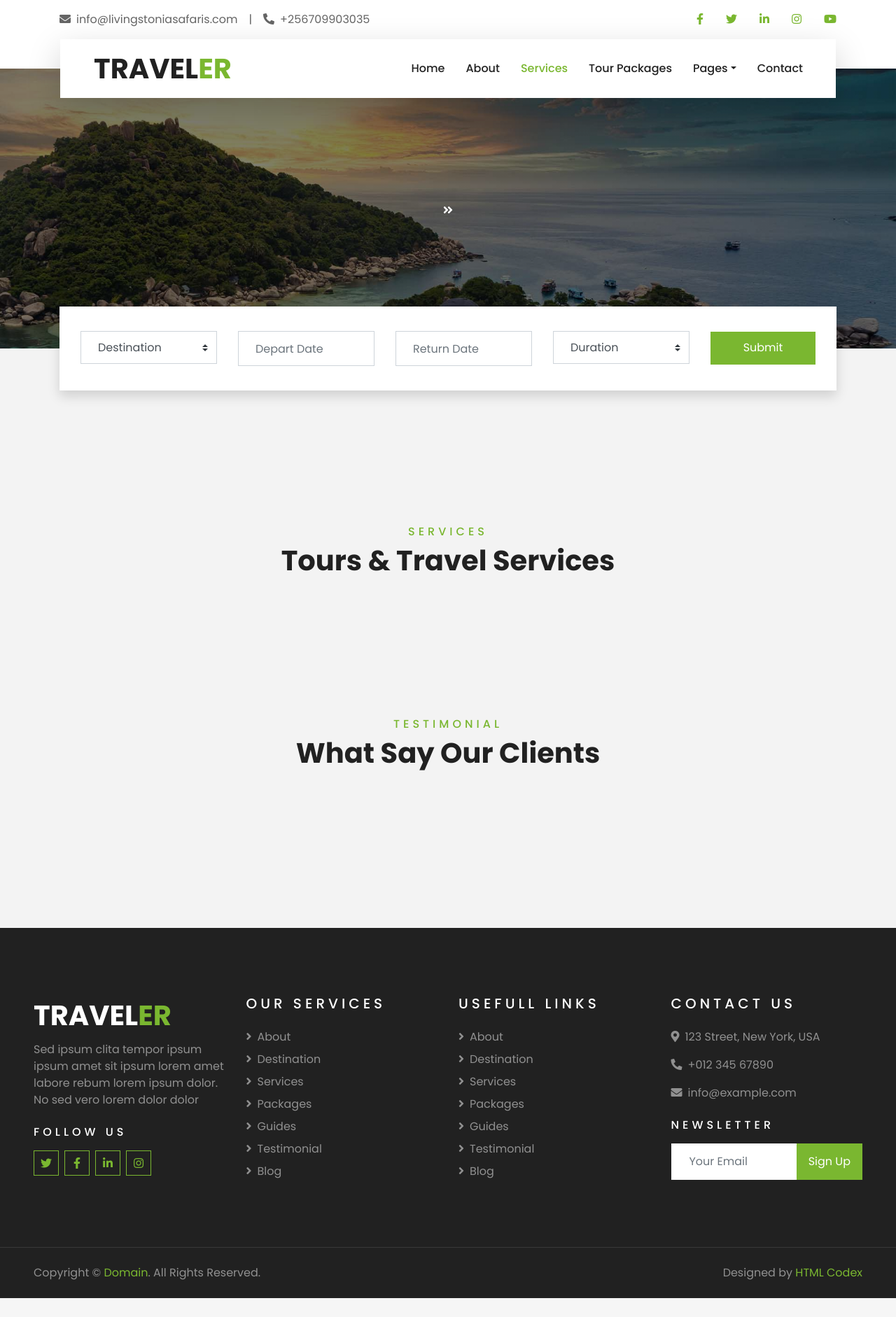
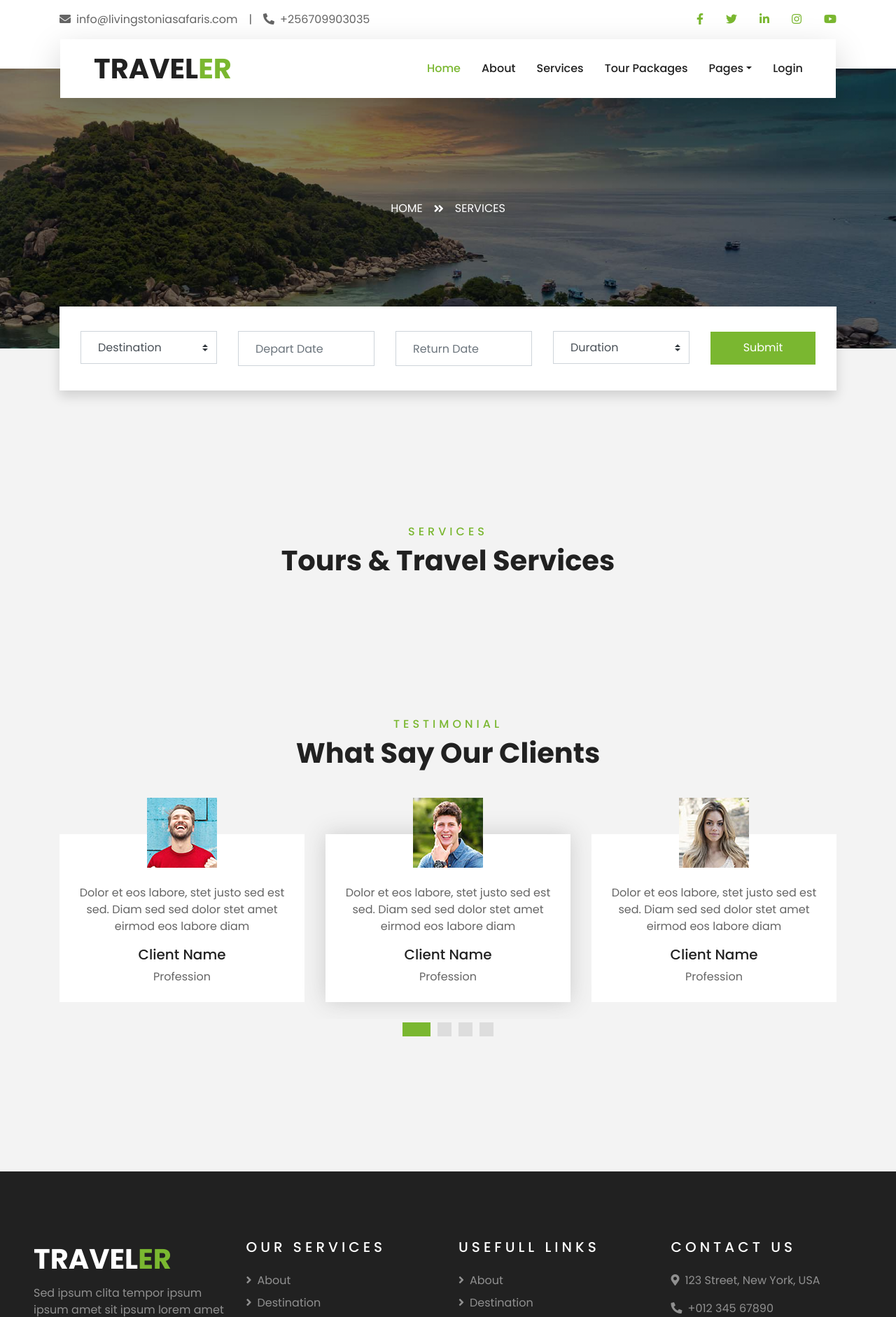
Before and after one commit to baliddeki/Livingstonia-Tours-Travel, a Laravel app: page /services in a window 1280 px wide. Shown: the top 1882 px of the page at 70% size. Before the commit the page ends 1855 px from the top, so only its background shows below. Run offline with Laravel 10, Linux system fonts and the light colour scheme; data that the repository does not hold is empty; some libraries are stand-ins or nearby versions.

Commit message:
modified landing page services and tour packages

```diff
--- a/livingstonia_tours/app/Http/Controllers/AboutController.php
+++ b/livingstonia_tours/app/Http/Controllers/AboutController.php
@@ -3,6 +3,7 @@
 namespace App\Http\Controllers;
 
 use Illuminate\Http\Request;
+use App\Models\About;
 
 class AboutController extends Controller
 {
@@ -11,8 +12,9 @@
      */
     public function index()
     {
-        //setting page title
-        $page_title = "About Us";
+        $about = About::all();
+        $page_title = 'Book a Hotel';
+        return view('about.index', compact('about', 'page_title'));
     }
 
     /**
--- a/livingstonia_tours/app/Http/Controllers/HomeController.php
+++ b/livingstonia_tours/app/Http/Controllers/HomeController.php
@@ -28,8 +28,11 @@
         //fetch all tour packages from the database
         $tour_packages = TourService::all();
 
+        // Pass the service type routes array to the view
+        $service_type_routes = Service::SERVICE_TYPE_ROUTES;
+
         //returning the landing page view
-        return view('landing_page', compact('firm_services', 'tour_packages', 'page_title', 'about'));
+        return view('landing_page', compact('firm_services', 'tour_packages', 'page_title', 'about', 'service_type_routes'));
     }
 
     /**
--- a/livingstonia_tours/resources/views/about.blade.php
+++ b/livingstonia_tours/resources/views/about/index.blade.php
@@ -1,4 +1,8 @@
 @extends('layouts.app')
+@section('header_title', 'ABOUT')
+@section('sub_title', 'ABOUT')
+@section('prev_page_link', 'HOME')
+
 @section('content')
 
 <!-- About Start -->
--- a/livingstonia_tours/resources/views/layouts/app.blade.php
+++ b/livingstonia_tours/resources/views/layouts/app.blade.php
@@ -4,7 +4,7 @@
 <head>
     <meta charset="UTF-8">
     <meta name="viewport" content="width=device-width, initial-scale=1.0">
-    <title>@yield('title') - LivingstoniaTours</title>
+    <title>@yield('title') LivingstoniaTours</title>
     <!-- Add your CSS and JavaScript files here -->
 
     <!-- Favicon -->
@@ -78,20 +78,21 @@
                     </button>
                     <div class="collapse navbar-collapse justify-content-between px-3" id="navbarCollapse">
                         <div class="navbar-nav ml-auto py-0">
-                            <a href="/" class="nav-item nav-link">Home</a>
-                            <a href="about.html" class="nav-item nav-link">About</a>
-                            <a href="services" class="nav-item nav-link {{ Request::is('services') ? 'active' : '' }}">Services</a>
-                            <a href="package.html" class="nav-item nav-link">Tour Packages</a>
+                            <a href="{{ route('landing_page.index') }}" class="nav-item nav-link active">Home</a>
+                            <a href="{{ route('about.index') }}" class="nav-item nav-link">About</a>
+                            <a href="{{ route('services.index') }}" class="nav-item nav-link">Services</a>
+                            <a href="{{ route('tour-packages.index') }}" class="nav-item nav-link">Tour Packages</a>
                             <div class="nav-item dropdown">
                                 <a href="#" class="nav-link dropdown-toggle" data-toggle="dropdown">Pages</a>
                                 <div class="dropdown-menu border-0 rounded-0 m-0">
-                                    <a href="blog.html" class="dropdown-item">Blogs</a>
+                                    <a href="about.blade.php" class="dropdown-item">Blog Grid</a>
+                                    <a href="singleblog.blade.php" class="dropdown-item">Blog Detail</a>
                                     <a href="destination.html" class="dropdown-item">Destination</a>
                                     <a href="guide.html" class="dropdown-item">Travel Guides</a>
-                                    <a href="testimonial.html" class="dropdown-item">Testimonial</a>
+                                    <a href="testimonial.blade.php" class="dropdown-item">Testimonial</a>
                                 </div>
                             </div>
-                            <a href="contact.html" class="nav-item nav-link">Contact</a>
+                            <a href="contact.blade.php" class="nav-item nav-link">Login</a>
                         </div>
                     </div>
                 </nav>
@@ -250,4 +251,24 @@
     </footer>
 </body>
 
+<!-- Back to Top -->
+<a href="#" class="btn btn-lg btn-primary btn-lg-square back-to-top"><i class="fa fa-angle-double-up"></i></a>
+
+
+<!-- JavaScript Libraries -->
+<script src="https://code.jquery.com/jquery-3.4.1.min.js"></script>
+<script src="https://stackpath.bootstrapcdn.com/bootstrap/4.4.1/js/bootstrap.bundle.min.js"></script>
+<script src="lib/easing/easing.min.js"></script>
+<script src="lib/owlcarousel/owl.carousel.min.js"></script>
+<script src="lib/tempusdominus/js/moment.min.js"></script>
+<script src="lib/tempusdominus/js/moment-timezone.min.js"></script>
+<script src="lib/tempusdominus/js/tempusdominus-bootstrap-4.min.js"></script>
+
+<!-- Contact Javascript File -->
+<script src="mail/jqBootstrapValidation.min.js"></script>
+<script src="mail/contact.js"></script>
+
+<!-- Template Javascript -->
+<script src="js/main.js"></script>
+
 </html>
--- a/livingstonia_tours/resources/views/services.blade.php
+++ b/livingstonia_tours/resources/views/services.blade.php
@@ -1,10 +1,14 @@
 @extends('layouts.app')
+@section('header_title', 'SERVICES')
+@section('sub_title', 'SERVICES')
+@section('prev_page_link', 'HOME')
+
 @section('content')
 <!-- Service Start -->
 <div class="container-fluid py-5">
     <div class="container pt-5 pb-3">
         <div class="text-center mb-3 pb-3">
-            <h6 class="text-primary text-uppercase" style="letter-spacing: 5px;">Services</h6>
+            <h6 class="text-primary text-uppercase" style="letter-spacing: 5px;">{{ $page_title }}</h6>
             <h1>Tours & Travel Services</h1>
         </div>
         <div class="row">
--- a/livingstonia_tours/resources/views/tour_services/index.blade.php
+++ b/livingstonia_tours/resources/views/tour_services/index.blade.php
@@ -1,4 +1,7 @@
 @extends('layouts.app')
+@section('header_title', 'TOUR PACKAGES')
+@section('sub_title', 'TOUR SERVICES')
+@section('prev_page_link', 'services')
 
 @section('content')
 <div class="container-fluid py-5">
--- a/livingstonia_tours/routes/web.php
+++ b/livingstonia_tours/routes/web.php
@@ -23,7 +23,7 @@
 Route::get('/', [HomeController::class, 'index'])->name('landing_page.index');
 Route::get('/tour_packages', [TourServiceController::class, 'index'])->name('tour-packages.index');
 Route::resource('services', ServiceController::class);
-Route::resource('about', AboutController::class);
+Route::resource('/about', AboutController::class);
 Route::resource('/hotel', HotelController::class);
 Route::resource('/car_hire', hotelController::class);
 Route::resource('/visa_processing', hotelController::class);
@@ -31,6 +31,7 @@
 
 
 
+
 Route::get('/hoteldetails', function () {
     return view('hotel.details');
 });
```
Also changed, not shown: livingstonia_tours/resources/views/landing_page.blade.php (+8 -4 lines).
